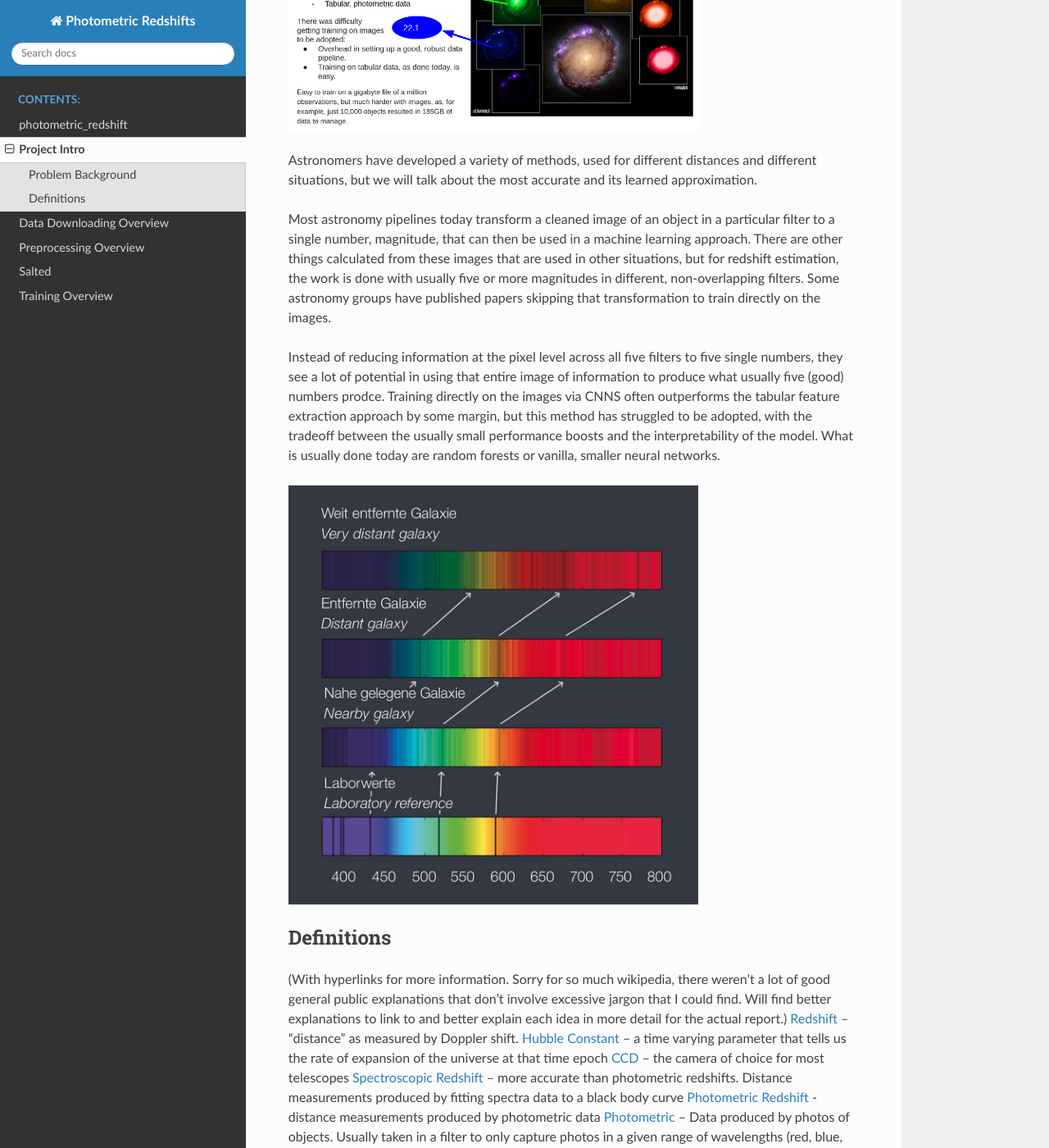
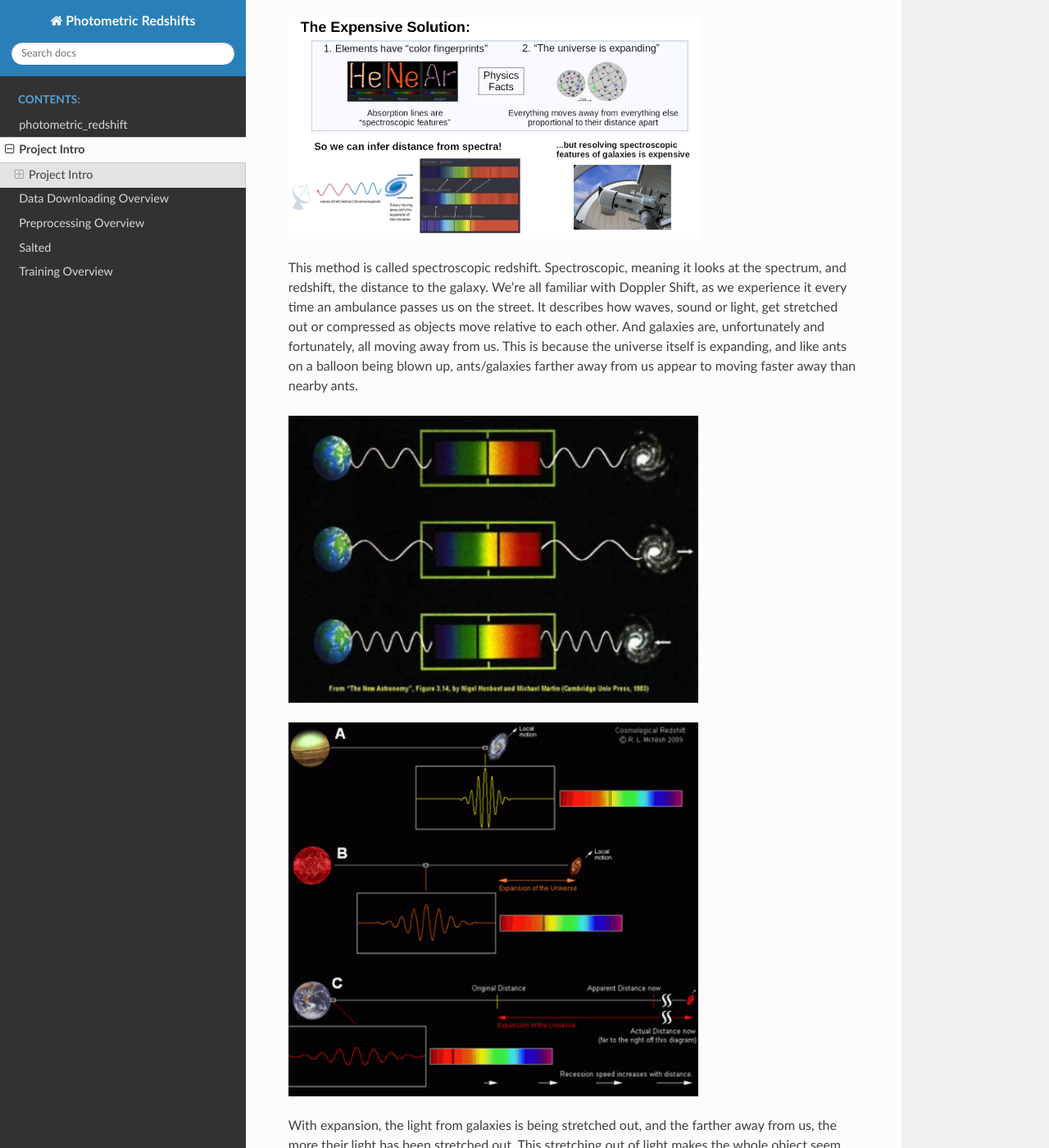
Before and after one commit to JuLieAlgebra/cv_final_project, a Sphinx documentation site: the page built from docs/project_intro.rst, in a window 1280 px wide and 1400 px high, scrolled down 1181 px. Shown: the whole window at 82% size. Built offline with Sphinx 7.4.7 and the Read the Docs theme 2.0.0, drawn with Linux system fonts in a browser that asks for light colours; some of the changed text lies outside the part shown.

```diff
--- a/docs/project_intro.rst
+++ b/docs/project_intro.rst
@@ -1,4 +1,6 @@
 .. _project-intro:
+Project Intro
+=============
 *************
 Project Intro
 *************
@@ -20,41 +22,53 @@
 
 It also underpins every aspect of research. From determining the age of the universe and resolving crises in fundamental physics to being able to calibrate solar convection models, it impacts *everything*.
 
+Astronomers have developed a variety of methods, used for different distances and different situations, but we will talk about the most
+accurate and its learned approximation.
+
+.. image:: images/slide1.png
+  :width: 500
+  :alt: Hubble Deep Field image with galaxy circled
+
+This method is called spectroscopic redshift. Spectroscopic, meaning it looks at the spectrum, and redshift, the distance to the galaxy. We're all familiar with Doppler Shift, as we experience it every time an ambulance passes us on the street. It describes how waves, sound or light, get stretched out or compressed as objects move relative to each other. And galaxies are, unfortunately and fortunately, all moving away from us. This is because the universe itself is expanding, and like ants on a balloon being blown up, ants/galaxies farther away from us appear to moving faster away than nearby ants.
+
+.. image:: images/cosmic_doppler.png
+  :width: 500
+
+.. image:: images/cosmological_redshift.png
+  :width: 500
+
+With expansion, the light from galaxies is being stretched out, and the farther away from us, the more their light has been stretched out. This stretching out of light makes the whole object seem slightly redder (thus the term redshift). We can measure how the light has become stretched out, and thus how far away it is, through spectroscopy very precisely, as spectra shows us how bright the object is at every wavelength. If we know that the object will be super bright at wavelength 4268nm (for example) because it's mostly made of hydrogen and hydrogen glows very brightly at that wavelength, we can see how much that hydrogen line has shifted when we observe the object.
+
+.. image:: images/spectra_elements.png
+  :width: 500
+
+Unfortunately, getting spectra is a hard process that's not always possible.
+
+.. image:: images/slide2.png
+  :width: 500
+  :alt: Hubble Deep Field image with galaxy circled
+
+The alternative is to see how bright the image via photos, which you can think of as a rough histogram of a spectrum. Spectra show brightness at every wavelength, photographs show brightness over a range of wavelengths. Astronomers use filters, like green, ultraviolet, etc to take photos in narrower wavelength bands than our phone cameras to see how bright something is over that histogram bin. Since there's still information about how the object has been "reddened" in that rough histogram, astronomers can still get a (rougher) estimate of that reddening. This process is called Photometric Redshift.
 
 .. image:: images/problem_overview.png
   :width: 500
   :alt: Hubble Deep Field image with galaxy circled
 
-Astronomers have developed a variety of methods, used for different distances and different situations, but we will talk about the most
-accurate and its learned approximation.
-
-Most astronomy pipelines today transform a cleaned image of an object in a particular filter to a single
-number, magnitude, that can then be used in a machine learning approach. There are other things
+For photometric redshifts, most astronomy pipelines today transform a cleaned image of an object in a particular filter to a single
+number, magnitude/brightness, that can then be used in a machine learning approach. There are other things
 calculated from these images that are used in other situations, but for redshift estimation, the work is
 done with usually five or more magnitudes in different, non-overlapping filters.
-Some astronomy groups have published papers skipping that transformation to train directly on the
-images.
 
-Instead of reducing information at the pixel level across all five filters to five single numbers,
-they see a lot of potential in using that entire image of information to produce what usually five (good)
-numbers prodce. Training directly on the images via CNNS often outperforms the tabular feature
-extraction approach by some margin, but this method has struggled to be adopted, with the tradeoff
-between the usually small performance boosts and the interpretability of the model. What is usually
-done today are random forests or vanilla, smaller neural networks.
-
-.. image:: images/doppler.png
-  :width: 500
+Like you see in the picture above, training directly on the images has struggled to be adopted as the go-to method for estimating distances not-from-spectra. That's the motivation for this project, to built out an automated pipeline that I can continue to improve as the astronomy community finds better and better architectures for estimating redshifts from photos (I also want this pipeline to work on improving estimates myself as well!)
 
 
 Definitions
 ############
-(With hyperlinks for more information. Sorry for so much wikipedia, there weren’t a lot of good
-general public explanations that don’t involve excessive jargon that I could find. Will find better
-explanations to link to and better explain each idea in more detail for the actual report.)
-`Redshift <https://en.wikipedia.org/wiki/Redshift>`_ – “distance” as measured by Doppler shift.
-`Hubble Constant <https://lweb.cfa.harvard.edu/~dfabricant/huchra/hubble/>`_ – a time varying parameter that tells us the rate of expansion of the universe at that time epoch
-`CCD <https://en.wikipedia.org/wiki/Charge-coupled_device>`_ – the camera of choice for most telescopes
-`Spectroscopic Redshift <https://en.wikipedia.org/wiki/Redshift#Observations_in_astronomy>`_ – more accurate than photometric redshifts. Distance measurements produced by fitting spectra data to a black body curve
-`Photometric Redshift <https://en.wikipedia.org/wiki/Photometric_redshift>`_ - distance measurements produced by photometric data
-`Photometric <https://en.wikipedia.org/wiki/Photometry_(astronomy)>`_ – Data produced by photos of objects. Usually taken in a filter to only capture photos in a given range of wavelengths (red, blue, green, etc).
-`SDSS <https://www.sdss.org/>`_ – Sloan Digital Sky Survey
+(With hyperlinks for more information)
+* `Redshift <https://en.wikipedia.org/wiki/Redshift>`_ – “distance” as measured by Doppler shift.
+* `Hubble Constant <https://lweb.cfa.harvard.edu/~dfabricant/huchra/hubble/>`_ – a time varying parameter that tells us the rate of expansion of the universe at that time epoch
+* `CCD <https://en.wikipedia.org/wiki/Charge-coupled_device>`_ – the camera of choice for most telescopes
+* `Spectroscopic Redshift <https://en.wikipedia.org/wiki/Redshift#Observations_in_astronomy>`_ – more accurate than photometric redshifts. Distance measurements produced by fitting spectra data to a black body curve
+* `Photometric Redshift <https://en.wikipedia.org/wiki/Photometric_redshift>`_ - distance measurements produced by photometric data
+* `Photometric <https://en.wikipedia.org/wiki/Photometry_(astronomy)>`_ – Data produced by photos of objects. Usually taken in a filter to only capture photos in a given range of wavelengths (red, blue, green, etc).
+* `SDSS <https://www.sdss.org/>`_ – Sloan Digital Sky Survey
```
Also changed, not shown: mkdocs.yml (deleted, +0 -30 lines), docs/images/zdist.png (added), 5 other files.
